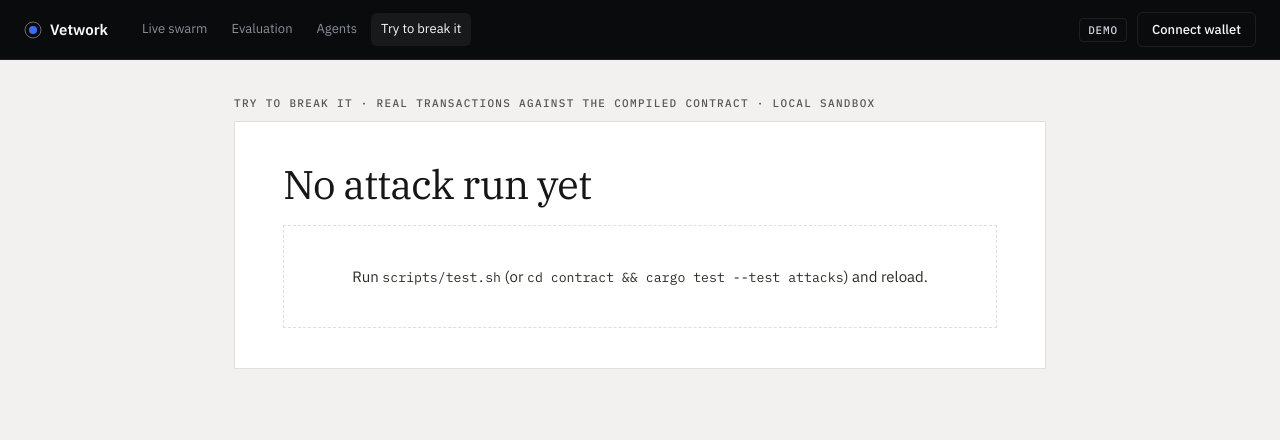
After one commit to victorxxbtc/Vetwork, a FastAPI app: template templates/break.html in a window 1280 px wide. The commit adds this page. Shown: the top 440 px of the page. Run offline with FastAPI, Linux system fonts and the light colour scheme; the template is opened without the code that fills it, so the values that code supplies are empty.

Commit message:
Try-to-break-it page from the sandbox attack run; sandbox test records the real pre-registration hash on chain

```diff
--- a/src/swarm/web/app.py
+++ b/src/swarm/web/app.py
@@ -136,6 +136,13 @@ def eval_page(request: Request):
     return templates.TemplateResponse(request, "eval.html", {"data": data, "cfg": load_config()})
 
 
+@app.get("/break", response_class=HTMLResponse)
+def break_page(request: Request):
+    f = ROOT / "docs" / "attacks.json"
+    data = json.loads(f.read_text()) if f.exists() else None
+    return templates.TemplateResponse(request, "break.html", {"data": data})
+
+
 @app.get("/agents", response_class=HTMLResponse)
 def agents_page(request: Request, error: str = "", added: str = ""):
     swarm: Swarm = STATE["swarm"]
--- a/static/app.css
+++ b/static/app.css
@@ -144,3 +144,4 @@ table.mono td{font:12px var(--mono)}
   .add .row2{grid-template-columns:1fr}
 }
 @media (prefers-reduced-motion:reduce){*{animation:none!important;transition:none!important}}
+.doc span.ok{font:500 11px var(--mono);letter-spacing:.06em;color:#1D47C9;text-transform:uppercase}.doc span.bad{font:600 11px var(--mono);color:#B3261E}.doc td code{font-size:12px;word-break:break-word}
--- a/templates/base.html
+++ b/templates/base.html
@@ -18,6 +18,7 @@
     <a href="/" {% if active=='live' %}aria-current="page"{% endif %}>Live swarm</a>
     <a href="/eval" {% if active=='eval' %}aria-current="page"{% endif %}>Evaluation</a>
     <a href="/agents" {% if active=='agents' %}aria-current="page"{% endif %}>Agents</a>
+    <a href="/break" {% if active=='break' %}aria-current="page"{% endif %}>Try to break it</a>
   </nav>
   <div class="right">
     <span class="mode" title="Demo mode runs scripted agents over cached mainnet data; no keys needed">{{ mode() }}</span>
--- /dev/null
+++ b/templates/break.html
@@ -0,0 +1,27 @@
+{% extends "base.html" %}
+{% set active = 'break' %}
+{% block body_class %}light{% endblock %}
+{% block title %}Vetwork · Try to break it{% endblock %}
+{% block main %}
+<main class="memo-wrap">
+  <div class="lbl">TRY TO BREAK IT · REAL TRANSACTIONS AGAINST THE COMPILED CONTRACT · LOCAL SANDBOX</div>
+  <article class="doc">
+    {% if not data %}
+    <h1>No attack run yet</h1>
+    <div class="empty"><p>Run <code>scripts/test.sh</code> (or <code>cd contract &amp;&amp; cargo test --test attacks</code>) and reload.</p></div>
+    {% else %}
+    <h1>{{ data.refused }} of {{ data.total }} attacks refused</h1>
+    <p class="lead">Each row is a real transaction sent from a real account to the compiled contract on a {{ data.sandbox }} sandbox chain by <code>contract/tests/attacks.rs</code>. "Refused" means the chain rejected it with the message shown, or for a forged reveal, that the bid was not counted. Nothing here is mocked; it is not testnet or mainnet either.</p>
+    <div class="table-wrap"><table>
+      <thead><tr><th>#</th><th>Attack</th><th>What we sent</th><th>Chain's answer</th><th>Result</th></tr></thead>
+      <tbody>
+      {% for a in data.attacks %}
+      <tr><td>{{ loop.index }}</td><td>{{ a.attack }}</td><td>{{ a.how }}</td><td><code>{{ a.answer }}</code></td><td>{% if a.refused %}<span class="ok">refused</span>{% else %}<span class="bad">ACCEPTED</span>{% endif %}</td></tr>
+      {% endfor %}
+      </tbody>
+    </table></div>
+    <p>Run it yourself: <code>cd contract &amp;&amp; cargo near build non-reproducible-wasm &amp;&amp; cargo test --test attacks -- --nocapture</code>.</p>
+    {% endif %}
+  </article>
+</main>
+{% endblock %}
```
Also changed, not shown: tests/test_swarm.py (+1 -0 lines), 1 other file.
